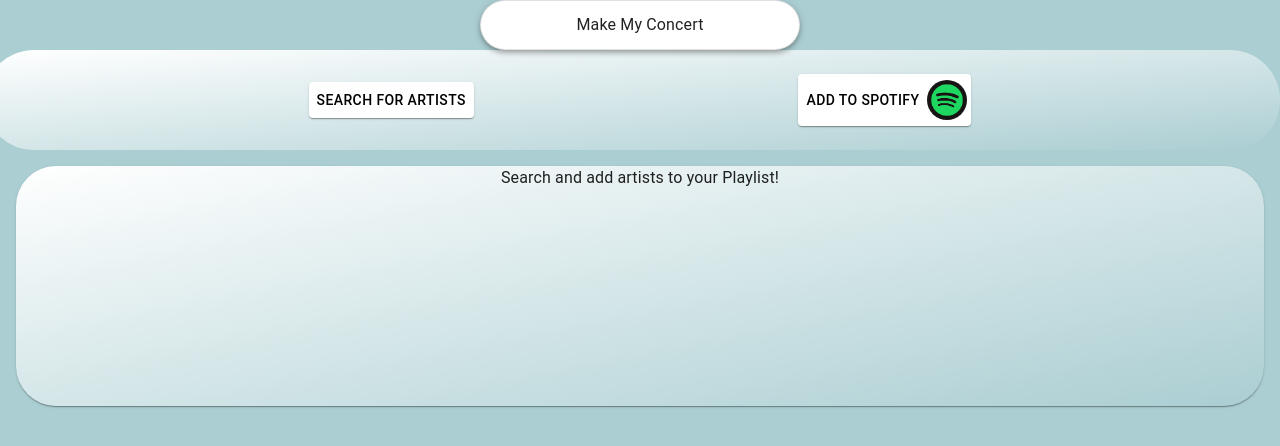
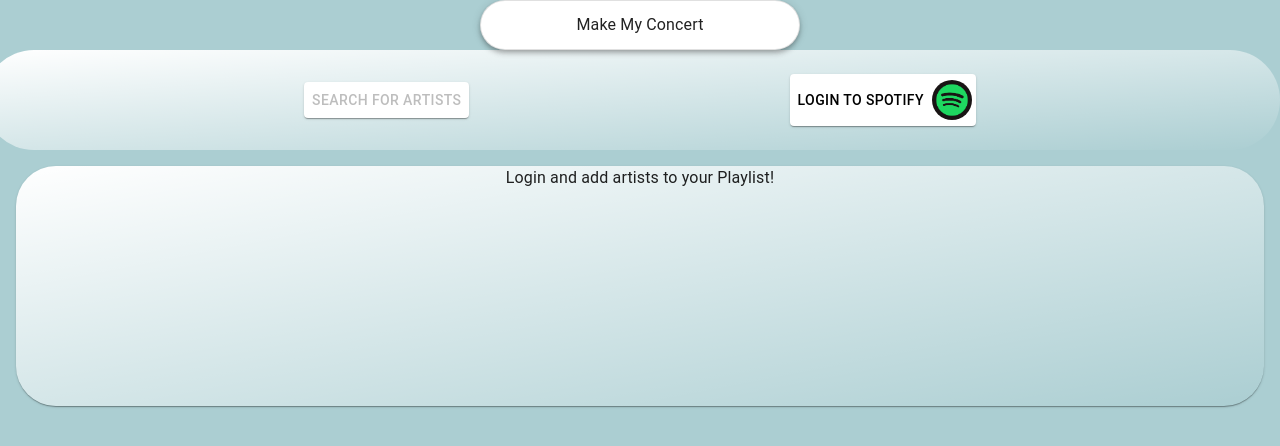
Before and after one commit to MichaelNorton1/Playlist, a React (Create React App) app: page / in a window 1280 px wide. Shown: the top 446 px of the page. Built offline with nearby package versions, Linux system fonts and the light colour scheme.

Commit message:
first working version

```diff
--- a/src/App.js
+++ b/src/App.js
@@ -1,10 +1,14 @@
-import { AppBar, createTheme, CssBaseline, ThemeProvider } from "@mui/material";
+import { createTheme, CssBaseline, ThemeProvider } from "@mui/material";
 import Nav from "../src/components/Nav.js";
 import Menu from "../src/components/Menu";
-
+import querystring from "query-string";
+import getTrackUris from "../src/spotifyState/getTrackUris/getTrackUris";
+import createPlaylist from "../src/spotifyState/createPlaylist/createPlaylist";
+import addToPlaylist from "../src/spotifyState/addToPlaylist/addToPlaylist";
+import getUserId from "../src/spotifyState/getUserId/getUserid";
 import "./App.css";
 import Display from "./components/Display.js";
-import { useState } from "react";
+import { useEffect, useState } from "react";
 const themeLight = createTheme({
   palette: {
     background: {
@@ -14,9 +18,30 @@ const themeLight = createTheme({
 });
 function App() {
   const [mySetlist, setMySetlist] = useState([]);
+  const [loggedIn, setLoggedIn] = useState(false);
+  const [token, setToken] = useState(null);
+  const [data, setData] = useState(null);
+  //
+  useEffect(() => {
+    let parsed = querystring.parse(window.location.search);
+    let accessToken = parsed.access_token;
+    if (!accessToken) {
+      return;
+    } else {
+      setLoggedIn(true);
+      setToken(accessToken);
+      getUserId(setData, token);
+    }
+  }, [token]);
+
+  const makePlaylist = (band) => {
+    const create = mySetlist.filter((each) => each.band === band);
+    createPlaylist(data, token, create).then((playlistID) =>
+      addToPlaylist(token, playlistID, getTrackUris(token, create))
+    );
+  };
 
   const deleteHandler = (band) => {
-    console.log(mySetlist);
     const filtered = mySetlist.filter((set) => set.band !== band);
     setMySetlist(filtered);
   };
@@ -27,8 +52,16 @@ function App() {
 
       <Nav></Nav>
 
-      <Menu setMySetlist={setMySetlist}></Menu>
-      <Display mySetlist={mySetlist} deleteHandler={deleteHandler}></Display>
+      <Menu
+        setMySetlist={setMySetlist}
+        loggedIn={loggedIn}
+        mySetlist={mySetlist}
+      ></Menu>
+      <Display
+        mySetlist={mySetlist}
+        makePlaylist={makePlaylist}
+        deleteHandler={deleteHandler}
+      ></Display>
     </ThemeProvider>
   );
 }
--- a/src/components/Display.js
+++ b/src/components/Display.js
@@ -12,7 +12,8 @@ import {
 } from "@mui/material";
 import DeleteForeverIcon from "@mui/icons-material/DeleteForever";
 import ExpandMoreIcon from "@mui/icons-material/ExpandMore";
-const Display = ({ mySetlist, deleteHandler }) => {
+import { Add } from "@mui/icons-material";
+const Display = ({ mySetlist, deleteHandler, makePlaylist }) => {
   return (
     <Paper
       sx={{
@@ -38,11 +39,20 @@ const Display = ({ mySetlist, deleteHandler }) => {
                   onClick={() => {
                     deleteHandler(set.band);
                   }}
+                  style={{ border: "2px solid", margin: 4 }}
                   color="error"
                   endIcon={<DeleteForeverIcon />}
                 >
                   {" "}
                   Delete from setlist
+                </Button>
+                <Button
+                  onClick={() => makePlaylist(set.band)}
+                  style={{ border: "2px solid" }}
+                  endIcon={<Add></Add>}
+                >
+                  {" "}
+                  add to Spotify
                 </Button>
                 {set.set.map((value, index) => (
                   <ListItemButton key={value} divider>
@@ -59,7 +69,7 @@ const Display = ({ mySetlist, deleteHandler }) => {
         <Box sx={{}}>
           <Typography justifyContent="center" textAlign="center" width="100%">
             {" "}
-            Search and add artists to your Playlist!
+            Login and add artists to your Playlist!
           </Typography>
         </Box>
       )}
--- a/src/components/Menu.js
+++ b/src/components/Menu.js
@@ -1,32 +1,17 @@
-import { useEffect, useState } from "react";
-import querystring from "query-string";
+import { useState } from "react";
+
 import SearchModal from "../components/SearchModal.js";
-import { Image } from "@mui/icons-material";
+
 import pic from "../spotify.png";
 
-const { Paper, Grid, Button, SvgIcon, Avatar, Icon } = require("@mui/material");
+const { Paper, Grid, Button, Avatar } = require("@mui/material");
 
-const Menu = ({ setMySetlist }) => {
+const Menu = ({ setMySetlist, loggedIn }) => {
   const [playlist, setPlaylists] = useState([]);
-  const svgIcon = (
-    <Icon>
-      <img
-        alt="edit"
-        src="/Users/michaelnorton/Desktop/Portfolio/Playlist app/playlistapp/public/spotify.png"
-      />
-    </Icon>
-  );
+
   const spotifyLogin = () => {
-    // fetch("http://localhost:3001/login")
-    //   .then((res) => console.log(res))
-    //   .catch((error) => console.log(error));
-
     window.location = "http://localhost:8888/login";
   };
-
-  useEffect(() => {
-    let parsed = querystring.parse(window.location.search);
-  }, []);
 
   return (
     <Grid
@@ -44,6 +29,7 @@ const Menu = ({ setMySetlist }) => {
       <Grid item>
         <Paper sx={{}}>
           <SearchModal
+            loggedIn={loggedIn}
             setMySetlist={setMySetlist}
             playlist={playlist}
             setPlaylists={setPlaylists}
@@ -60,15 +46,10 @@ const Menu = ({ setMySetlist }) => {
             sx={{ color: "black" }}
             endIcon={<Avatar src={pic}></Avatar>}
           >
-            Add to Spotify{" "}
+            Login to Spotify{" "}
           </Button>
         </Paper>
       </Grid>
-      {/* <Grid item>
-        <Paper sx={{ p: 2, height: 72, width: 210 }}>
-          <Typography> </Typography>
-        </Paper>
-      </Grid> */}
     </Grid>
   );
 };
--- a/src/components/Nav.js
+++ b/src/components/Nav.js
@@ -1,5 +1,5 @@
 import { useTheme } from "@emotion/react";
-import { Grid, Paper, Typography, Slide, useMediaQuery } from "@mui/material";
+import { Grid, Paper, Typography, Slide } from "@mui/material";
 import { useEffect, useState } from "react";
 
 const Nav = () => {
@@ -38,7 +38,6 @@ const Nav = () => {
                 // width: 240,
                 // height: 50,
                 boxShadow: 4,
-                ":hover": { boxShadow: 15 },
               }}
               variant="outlined"
             >
--- a/src/components/SearchModal.js
+++ b/src/components/SearchModal.js
@@ -7,7 +7,7 @@ import { TextField } from "@mui/material";
 import SearchIcon from "@mui/icons-material/Search";
 import Results from "./Results";
 import { useTheme } from "@emotion/react";
-
+import CircularProgress from "@mui/material/CircularProgress";
 const style = {
   position: "absolute",
   top: "50%",
@@ -20,19 +20,21 @@ const style = {
   p: 4,
 };
 
-function SearchModal({ setPlaylists, playlist, setMySetlist }) {
+function SearchModal({ setPlaylists, loggedIn, setMySetlist }) {
   // state and togglers
-  const [search, setSearch] = useState("");
+  const [search, setSearch] = useState(null);
   const [show, setShow] = useState(false);
-  const [year, setYear] = useState("");
+  const [year, setYear] = useState("2021");
   const [open, setOpen] = useState(false);
   const [singleSearch, setSingleSearch] = useState([]);
+  const [loading, setLoading] = useState(false);
   const handleOpen = () => setOpen(true);
   const handleClose = () => {
     setOpen(false);
     setSearch("");
     setSingleSearch("");
     setShow(false);
+    setLoading(false);
   };
 
   // getting theme
@@ -40,8 +42,12 @@ function SearchModal({ setPlaylists, playlist, setMySetlist }) {
 
   // Fetching functions
   const getBands = async (e) => {
+    if (!search && year.length < 4) {
+      return;
+    }
     const formatBand = search.replace(" ", "-");
     if (e.type === "click") {
+      setLoading(true);
       const set = await fetch("http://localhost:8888/band", {
         method: "post",
         headers: {
@@ -53,26 +59,34 @@ function SearchModal({ setPlaylists, playlist, setMySetlist }) {
         .catch((error) => console.log(error));
 
       if (!set.error) {
+        setLoading(false);
         const sets = await set.map((element) => element.sets.set);
         return sets;
+      }
+      if (set.error) {
+        setLoading(false);
+        return set;
       }
     }
   };
 
   const changingData = async (e) => {
     if (e) {
-      const stuff = await getBands(e);
-      if (stuff) {
+      const songs = await getBands(e);
+      if (!songs.error) {
+        setLoading(false);
         setShow(true);
         ///Below needs a refactor
-        const filter = stuff.filter((element) => element.length > 0);
-        let z = [];
-        for (let x of filter) {
-          z.push(...x);
-        }
+
+        let filter = [];
+        songs.forEach((element) => {
+          if (element.length > 0) {
+            filter.push(...element);
+          }
+        });
 
         let final = [];
-        for (let g of z) {
+        for (let g of filter) {
           for (let songs of g.song) {
             if (!final.includes(songs.name)) {
               final.push(songs.name);
@@ -86,6 +100,8 @@ function SearchModal({ setPlaylists, playlist, setMySetlist }) {
             return [singleSearch];
           }
         });
+      } else {
+        setLoading(false);
       }
     }
   };
@@ -93,7 +109,11 @@ function SearchModal({ setPlaylists, playlist, setMySetlist }) {
   return (
     <div>
       <div>
-        <Button sx={{ color: "black" }} onClick={handleOpen}>
+        <Button
+          disabled={!loggedIn}
+          sx={{ color: "black" }}
+          onClick={handleOpen}
+        >
           Search For Artists
         </Button>
         <Modal
@@ -112,14 +132,19 @@ function SearchModal({ setPlaylists, playlist, setMySetlist }) {
                 ></TextField>
                 <TextField
                   sx={{ pa: 2 }}
+                  defaultValue="2021"
                   label="Year"
                   onChange={(e) => setYear(e.target.value)}
                 ></TextField>
                 <Button>
-                  <SearchIcon
-                    fontSize="large"
-                    onClick={(e) => changingData(e)}
-                  ></SearchIcon>
+                  {loading ? (
+                    <CircularProgress></CircularProgress>
+                  ) : (
+                    <SearchIcon
+                      fontSize="large"
+                      onClick={(e) => changingData(e)}
+                    ></SearchIcon>
+                  )}
                 </Button>
               </div>
             ) : (
--- /dev/null
+++ b/src/spotifyState/addToPlaylist/addToPlaylist.js
@@ -0,0 +1,20 @@
+const addToPlaylist = (accessToken, playlistID, uris) => {
+  Promise.resolve(uris).then((data) => {
+    const songs = data.filter((songs) => songs !== undefined);
+    fetch(`https://api.spotify.com/v1/playlists/${playlistID}/tracks`, {
+      method: "POST",
+      headers: {
+        "Content-Type": "application/json",
+        Authorization: "Bearer " + accessToken,
+      },
+      body: JSON.stringify({
+        uris: songs,
+      }),
+    })
+      .then((data) => data.json())
+      .then((data) => data)
+      .catch((error) => console.log(error));
+  });
+};
+
+export default addToPlaylist;
--- /dev/null
+++ b/src/spotifyState/createPlaylist/createPlaylist.js
@@ -0,0 +1,19 @@
+const createPlaylist = (data, accessToken, band) => {
+  let x = fetch(`https://api.spotify.com/v1/users/${data}/playlists`, {
+    method: "POST", // or 'PUT'
+    headers: {
+      "Content-Type": "application/json",
+      Authorization: "Bearer " + accessToken,
+    },
+    body: JSON.stringify({
+      name: `${band[0].band} Setlist`,
+      description: `Created by Make my Concert`,
+      public: true,
+    }),
+  })
+    .then((data) => data.json())
+    .then((data) => data.id);
+  return Promise.resolve(x);
+};
+
+export default createPlaylist;
--- /dev/null
+++ b/src/spotifyState/getTrackUris/getTrackUris.js
@@ -0,0 +1,30 @@
+const getTrackUris = (accessToken, setlist) => {
+  let playlist = [];
+
+  setlist[0].set.forEach((element) => {
+    const format = element.replace(" ", "%20");
+
+    let x = fetch(
+      `https://api.spotify.com/v1/search?q=${format}%20artist:${setlist[0].band}&type=track`,
+      {
+        method: "GET", // or 'PUT'
+        headers: {
+          "Content-Type": "application/json",
+          Authorization: "Bearer " + accessToken,
+        },
+      }
+    )
+      .then((res) => res.json())
+      .then((data) => {
+        if (data.tracks.items.length > 0) {
+          return data.tracks.items[0].uri;
+        }
+      });
+
+    playlist.push(x);
+  });
+
+  return Promise.all(playlist);
+};
+
+export default getTrackUris;
--- /dev/null
+++ b/src/spotifyState/getUserId/getUserid.js
@@ -0,0 +1,14 @@
+const getUserId = (setData, token) => {
+  fetch("https://api.spotify.com/v1/me", {
+    headers: { Authorization: "Bearer " + token },
+  })
+    .then((response) => response.json())
+    .then((data) => {
+      if (data.id) {
+        setData(data.id);
+      }
+    })
+    .catch((error) => console.log(error));
+};
+
+export default getUserId;
```
